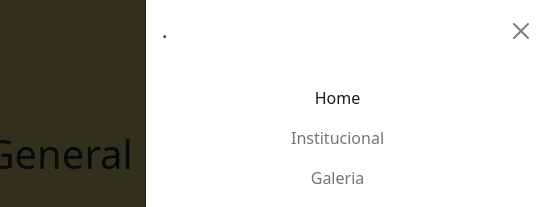
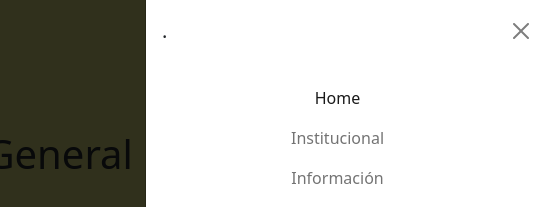
Before and after one commit to germanvache/lasheras, a plain HTML site: page galeria.html in a window 1280 px wide. Both pictures are taken after a click on the button "Toggle navigation". Shown: the top 207 px of the page, 735-1280 px from the left. Drawn offline with nearby package versions, Linux system fonts and the light colour scheme.

```diff
--- a/galeria.html
+++ b/galeria.html
@@ -59,6 +59,9 @@
                     </li>
                     <li class="nav-item">
                       <a class="nav-link" href="institucional.html">Institucional</a>
+                    </li>
+                    <li class="nav-item">
+                      <a class="nav-link" href="informacion.html">Información</a>
                     </li>
                     <li class="nav-item">
                       <a class="nav-link" href="galeria.html">Galeria</a>
```
